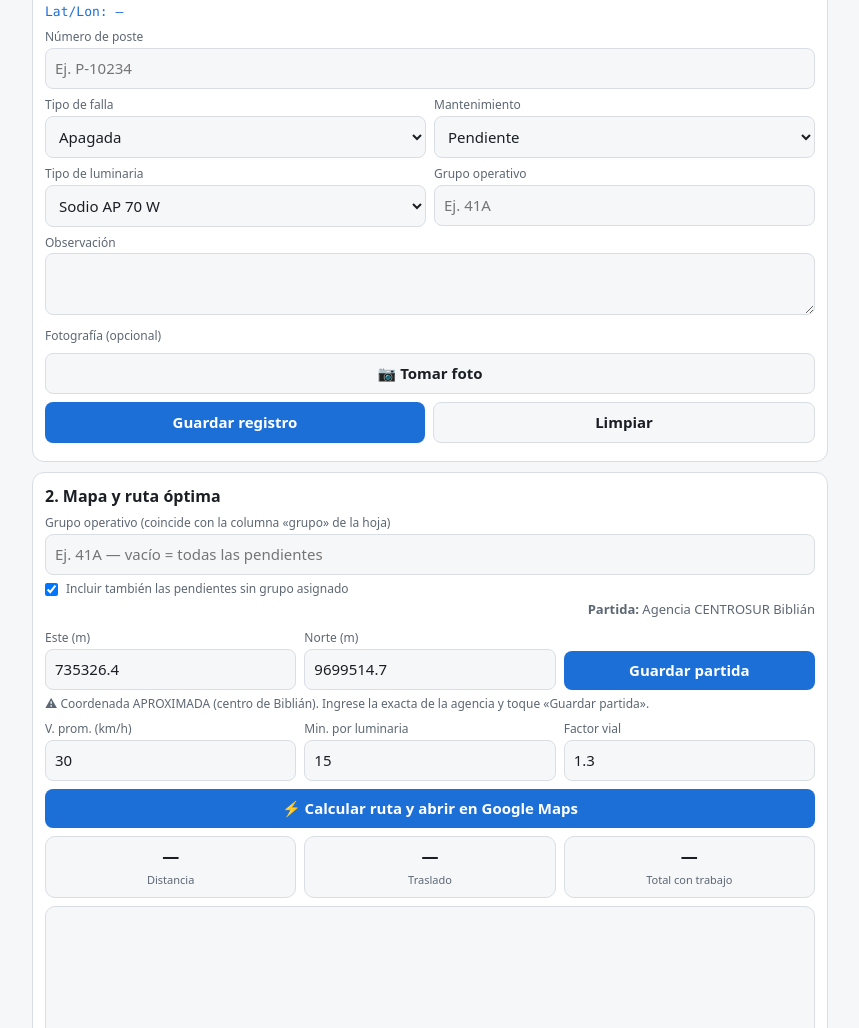
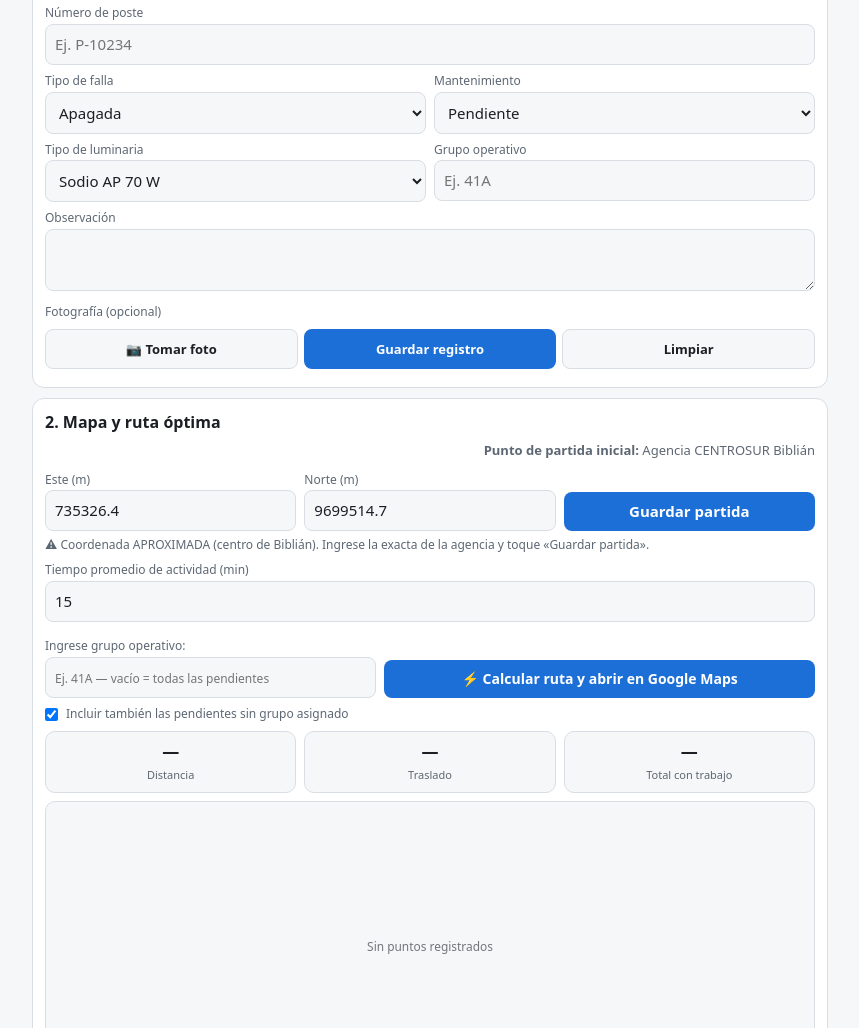
Before and after one commit to migvelez1971-bot/luminarias-centrosur, a plain HTML site: page index.html in a window 1280 px wide. Shown: the part 469-1497 px from the top of the page, without its empty margins (210-1069 px from the left). Drawn offline with Linux system fonts and the light colour scheme.

Commit message:
Add files via upload

```diff
--- a/index.html
+++ b/index.html
@@ -22,7 +22,7 @@ th,td{border-bottom:1px solid var(--bd);padding:6px;text-align:left;white-space:
 .b{display:inline-block;padding:2px 8px;border-radius:99px;font-size:11px;color:#fff}
 .map{width:100%;height:300px;background:var(--bg);border:1px solid var(--bd);border-radius:10px;display:block}
 .kpi{display:grid;grid-template-columns:repeat(3,1fr);gap:8px;margin:8px 0}.kpi div{background:var(--bg);border:1px solid var(--bd);border-radius:10px;padding:8px;text-align:center}.kpi b{display:block;font-size:17px}.kpi span{font-size:11px;color:var(--mu)}
-ol{padding-left:20px;margin:6px 0}a{color:var(--pr)}.msg{font-size:12px;color:var(--mu);margin-top:6px}
+ol{padding-left:20px;margin:6px 0}a{color:var(--pr)}.msg{font-size:12px;color:var(--mu);margin-top:6px}#rg::placeholder{font-size:12px}
 .row{display:flex;gap:8px;margin-top:8px}.row>*{flex:1}
 .sm{width:auto;padding:5px 9px;font-size:12px;margin:0 2px}.ed{position:fixed;inset:0;background:rgba(0,0,0,.55);z-index:20;overflow:auto;padding:max(12px,env(safe-area-inset-top,0px)) 12px 24px}.ed .card{max-width:520px;margin:20px auto}
 </style></head><body>
@@ -44,7 +44,7 @@ ol{padding-left:20px;margin:6px 0}a{color:var(--pr)}.msg{font-size:12px;color:va
 <a id="gout" class="sm" target="_blank" rel="noopener" style="display:none;background:var(--pr);color:#fff;border-radius:8px;text-decoration:none;font-weight:600;margin-top:6px">Abrir esta página directamente en el navegador</a></details>
 <div class="g2" style="display:none"><div><label>Zona UTM</label><input id="uz" inputmode="numeric" value="17"></div><div><label>Hemisferio</label><select id="uh"><option value="S">Sur</option><option value="N">Norte</option></select></div></div>
 </details>
-<div class="utm" id="utm">Lat/Lon: —</div>
+<div class="utm" id="utm" style="display:none">Lat/Lon: —</div>
 <label>Número de poste</label><input id="poste" placeholder="Ej. P-10234">
 <div class="g2" id="rowF"><div><div id="wf"><label>Tipo de falla</label><select id="falla"><option>Apagada</option><option>Prendida de día</option><option>Intermitente / parpadea</option><option>Encendido parcial</option><option>Brazo o luminaria dañada</option><option>Sin energía en el circuito</option></select></div><div id="wr" style="display:none"><label>Tipo de mantenimiento de redes</label><select id="redes"><option>Calibración de tensor</option><option>Calibración de redes</option><option>Poda de vegetación</option><option>Mantenimiento de trafo</option><option>Otro</option></select></div><div id="wc" style="display:none"><label>Tipo de actividad comercial</label><select id="com"><option>Inspección de medidor</option><option>Instalación de medidor</option><option>Cambio de medidor</option><option>Reubicación de medidor</option><option>Retiro de medidor</option><option>Instalación de eventual</option><option>Retiro de eventual</option><option>Otro</option></select></div></div>
 <div><label>Mantenimiento</label><select id="mant"><option>Pendiente</option><option>Ejecutado</option></select></div></div>
@@ -52,23 +52,21 @@ ol{padding-left:20px;margin:6px 0}a{color:var(--pr)}.msg{font-size:12px;color:va
 <div id="wg"><label>Grupo operativo</label><input id="grupo" list="dg" autocomplete="off" placeholder="Ej. 41A"></div></div>
 <label>Observación</label><textarea id="obs" rows="2"></textarea>
 <label>Fotografía (opcional)</label>
-<div class="row"><button type="button" class="s" id="fbtn">📷 Tomar foto</button><button type="button" class="s" id="fx" style="display:none">✖ Quitar foto</button></div>
 <input type="file" id="ffile" accept="image/*" capture="environment" style="display:none">
-<img id="fprev" alt="" style="display:none;max-width:100%;max-height:160px;border-radius:8px;margin-top:6px">
+<div style="display:grid;grid-template-columns:repeat(3,1fr);gap:6px;margin-top:8px"><button type="button" class="s" id="fbtn" style="font-size:13px;padding:10px 4px">📷 Tomar foto</button><button id="add" type="button" style="font-size:13px;padding:10px 4px">Guardar registro</button><button class="s" id="clr" type="button" style="font-size:13px;padding:10px 4px">Limpiar</button></div>
+<img id="fprev" alt="" style="display:none;max-width:100%;max-height:160px;border-radius:8px;margin-top:8px">
+<button type="button" class="s" id="fx" style="display:none;margin-top:6px;font-size:13px;padding:7px">✖ Quitar foto</button>
 <div class="msg" id="fmsg"></div>
-<div class="row"><button id="add" type="button">Guardar registro</button><button class="s" id="clr" type="button">Limpiar</button></div>
 <div class="msg" id="m1"></div></section>
 
 <section class="card"><h2>2. Mapa y ruta óptima</h2>
-<label>Grupo operativo (coincide con la columna «grupo» de la hoja)</label>
-<input id="rg" list="dg" autocomplete="off" autocapitalize="characters" placeholder="Ej. 41A — vacío = todas las pendientes">
-<label style="display:flex;align-items:center;gap:8px;margin-top:6px;font-weight:400"><input type="checkbox" id="rsg" checked style="width:auto;margin:0"> Incluir también las pendientes sin grupo asignado</label>
-<datalist id="dg"></datalist>
-<div class="sub" style="margin-bottom:4px"><b>Partida:</b> Agencia CENTROSUR Biblián</div>
+<div class="sub" style="margin-bottom:4px"><b>Punto de partida inicial:</b> Agencia CENTROSUR Biblián</div>
 <div class="g3" style="align-items:end"><div><label>Este (m)</label><input id="ae" inputmode="decimal"></div><div><label>Norte (m)</label><input id="an" inputmode="decimal"></div><div><label>&nbsp;</label><button id="asv" type="button">Guardar partida</button></div></div>
 <div class="msg" id="am"></div>
-<div class="g3"><div><label>V. prom. (km/h)</label><input id="vel" type="number" value="30" min="5"></div><div><label>Min. por luminaria</label><input id="srv" type="number" value="15" min="0"></div><div><label>Factor vial</label><input id="fv" type="number" value="1.3" step="0.1" min="1"></div></div>
-<div class="row"><button id="ruta" type="button">⚡ Calcular ruta y abrir en Google Maps</button></div>
+<div style="margin-top:8px"><label>Tiempo promedio de actividad <span style="font-size:12px">(min)</span></label><input id="srv" type="number" value="15" min="0" inputmode="numeric"></div>
+<div style="display:grid;grid-template-columns:1fr 1.3fr;gap:8px;align-items:end;margin-top:8px"><div><label>Ingrese grupo operativo:</label><input id="rg" list="dg" autocomplete="off" autocapitalize="characters" placeholder="Ej. 41A — vacío = todas las pendientes" title="Vacío = todas las pendientes"></div><button id="ruta" type="button" style="font-size:14px;padding:9px 6px">⚡ Calcular ruta y abrir en Google Maps</button></div>
+<label style="display:flex;align-items:center;gap:8px;margin-top:8px;font-weight:400"><input type="checkbox" id="rsg" checked style="width:auto;margin:0"> Incluir también las pendientes sin grupo asignado</label>
+<datalist id="dg"></datalist>
 <div class="kpi"><div><b id="kd">—</b><span>Distancia</span></div><div><b id="kt">—</b><span>Traslado</span></div><div><b id="kc">—</b><span>Total con trabajo</span></div></div>
 <svg class="map" id="map" viewBox="0 0 400 300" preserveAspectRatio="xMidYMid meet"></svg>
 <div class="msg">Esquema a escala (UTM) con todos los puntos. Rojo = pendiente, verde = ejecutado, azul = partida. Para navegar use «Calcular ruta y abrir en Google Maps».</div>
@@ -186,13 +184,14 @@ let rest=pts.slice(),path=[o];while(rest.length){const c=path[path.length-1];let
 let imp=true,it=0;while(imp&&it++<60){imp=false;for(let i=1;i<path.length-1;i++)for(let j=i+1;j<path.length;j++){const n=path.slice(0,i).concat(path.slice(i,j+1).reverse(),path.slice(j+1));if(plen(n.concat([o]))<plen(path.concat([o]))-1e-9){path=n;imp=true}}}
 return path}
 const fmt=m=>{m=Math.round(m);return m>=60?Math.floor(m/60)+' h '+String(m%60).padStart(2,'0')+' min':m+' min'};
+let lastTr=null;
 function calc(origin){const pend=pendGrupo(),G=$('rg').value.trim();if(!pend.length){$('m2').textContent='No hay actividades pendientes'+(G?' para el grupo '+G:'')+'.';route=[];start=origin;drawMap();return}
 const o={lat:origin.lat,lon:origin.lon,o:1},p=optimize(o,pend);route=p.slice(1);start=o;
-const fv=num($('fv').value)||1.3,v=num($('vel').value)||30,sv=num($('srv').value)||0,km=plen(p.concat([o]))*fv,tr=km/v*60;
+const fv=1.3,v=30,sv=num($('srv').value)||0,km=plen(p.concat([o]))*fv,tr=km/v*60;lastTr=tr;
 $('kd').textContent=km.toFixed(1)+' km';$('kt').textContent=fmt(tr);$('kc').textContent=fmt(tr+sv*route.length);
 const fe=p=>{const u=utm(p.lat,p.lon);return 'Este '+u.e.toFixed(1)+' · Norte '+u.n.toFixed(1)};
 $('orden').innerHTML='<li><b>Salida: Agencia CENTROSUR Biblián</b><br><span class="utm">'+fe(o)+'</span></li>'+route.map(r=>`<li>${esc(r.poste)} — ${esc(r.falla)} ${r.tipo&&r.tipo!=='—'?'<span class="sub">('+esc(r.tipo)+')</span>':''}${r.grupo?' · <b>'+esc(r.grupo)+'</b>':''}${r.obs?'<br><span class="sub">'+esc(r.obs)+'</span>':''}<br><span class="utm">${fe(r)}</span>${r.fotoid?' <a href="'+esc(r.foto)+'" target="_blank" rel="noopener">📷 Ver foto</a>':''}</li>`).join('')+'<li><b>Regreso: Agencia CENTROSUR Biblián</b><br><span class="utm">'+fe(o)+'</span></li>';
-const asg=G?pend.filter(r=>ng(r.grupo)===ng(G)).length:0;$('m2').textContent=(G?'Ruta del grupo '+G+': '+pend.length+' actividad(es) ('+asg+' asignada(s) + '+(pend.length-asg)+' sin grupo). ':'Ruta de todas las pendientes ('+pend.length+'). ')+'Ruta cerrada: sale y regresa a la agencia. Distancia en línea recta × factor vial; el tiempo real depende del tráfico. Verifique con Google Maps, que muestra los puntos en latitud/longitud; el listado de arriba los da en UTM.';drawMap()}
+const asg=G?pend.filter(r=>ng(r.grupo)===ng(G)).length:0;$('m2').textContent=(G?'Ruta del grupo '+G+': '+pend.length+' actividad(es) ('+asg+' asignada(s) + '+(pend.length-asg)+' sin grupo). ':'Ruta de todas las pendientes ('+pend.length+'). ')+'Ruta cerrada: sale y regresa a la agencia. Distancia, Traslado y Total con trabajo son estimaciones; Google Maps muestra la distancia y el tiempo reales (y los puntos en latitud/longitud; el listado de arriba los da en UTM).';drawMap()}
 const AG_DEF={lat:-2.7167,lon:-78.8833};
 function agStored(){try{const a=JSON.parse(localStorage.getItem('lum_ag')||'null');return a&&isFinite(a.lat)&&isFinite(a.lon)?a:null}catch(e){return null}}
 function fillAg(){const s=agStored(),a=s||AG_DEF,u=utm(a.lat,a.lon);$('ae').value=u.e.toFixed(1);$('an').value=u.n.toFixed(1);$('am').textContent=s?'Coordenada de la agencia guardada.':'⚠ Coordenada APROXIMADA (centro de Biblián). Ingrese la exacta de la agencia y toque «Guardar partida».'}
@@ -204,7 +203,8 @@ function tramoUrl(k){const C=23,S=route.slice(k*C,k*C+C);if(!S.length)return nul
 function openTramo(k){const u=tramoUrl(k);if(!u)return;const a=document.createElement('a');a.href=u;a.target='_blank';a.rel='noopener';document.body.appendChild(a);a.click();a.remove()}
 function tramos(){const n=Math.ceil(route.length/23),st='display:block;text-align:center;background:var(--ok);color:#fff;border-radius:8px;text-decoration:none;font-weight:600;padding:12px;margin-top:8px';$('tramos').innerHTML=!n?'':Array.from({length:n},(_,k)=>`<a style="${st}" href="${tramoUrl(k).replace(/&/g,'&amp;')}" target="_blank" rel="noopener">🗺 ${n>1?'Tramo '+(k+1)+' de '+n+' · ':''}Ver ruta en Google Maps</a>`).join('')+(n>1?'<div class="msg">Google Maps admite hasta 25 puntos por enlace: abra cada tramo en orden.</div>':'')}
 $('tramos').onclick=e=>{const b=e.target.closest('[data-k]');if(b)openTramo(+b.dataset.k)};
-function avisoPartida(){const s=agStored(),t=agRead();if(!s)return' ⚠ La ruta sale de la coordenada APROXIMADA de la agencia: ingrese la exacta en «Partida» y toque «Guardar partida».';if(t&&(Math.abs(t.lat-s.lat)>1e-6||Math.abs(t.lon-s.lon)>1e-6))return' ⚠ La ruta usa la partida escrita, que aún no está guardada: toque «Guardar partida» para que todos los equipos la usen.';return''}
+function avisoPartida(){const s=agStored(),t=agRead();if(!s)return' ⚠ La ruta sale de la coordenada APROXIMADA de la agencia: ingrese la exacta en «Punto de partida inicial» y toque «Guardar partida».';if(t&&(Math.abs(t.lat-s.lat)>1e-6||Math.abs(t.lon-s.lon)>1e-6))return' ⚠ La ruta usa la partida escrita, que aún no está guardada: toque «Guardar partida» para que todos los equipos la usen.';return''}
+$('srv').oninput=()=>{if(route.length&&lastTr!==null)$('kc').textContent=fmt(lastTr+(num($('srv').value)||0)*route.length)};
 $('ruta').onclick=()=>{if(!pendGrupo().length)return $('m2').textContent='No hay actividades pendientes'+($('rg').value.trim()?' para el grupo '+$('rg').value.trim():'')+'.';const p=agRead()||agStored()||AG_DEF;calc({lat:p.lat,lon:p.lon});if(route.length)$('m2').textContent+=avisoPartida();tramos();if(route.length)openTramo(0)};
 fillAg();permCheck();setupOut();
 // ---------- Mapa esquemático ----------
```
